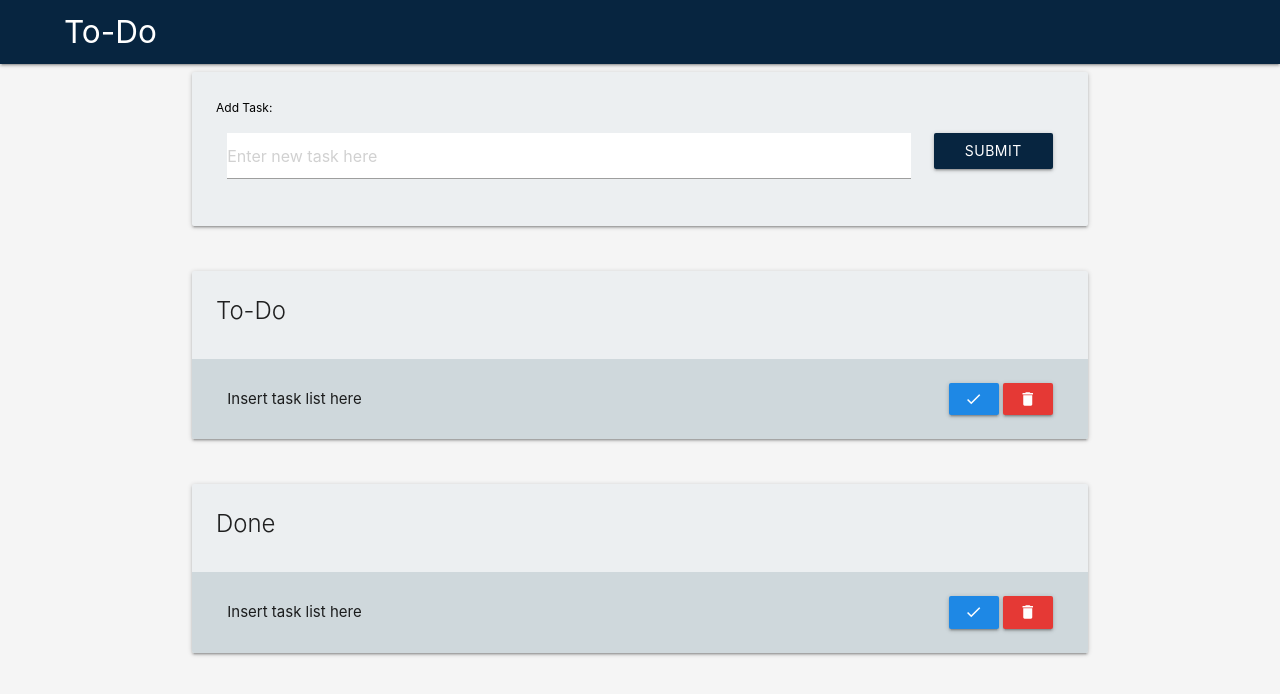
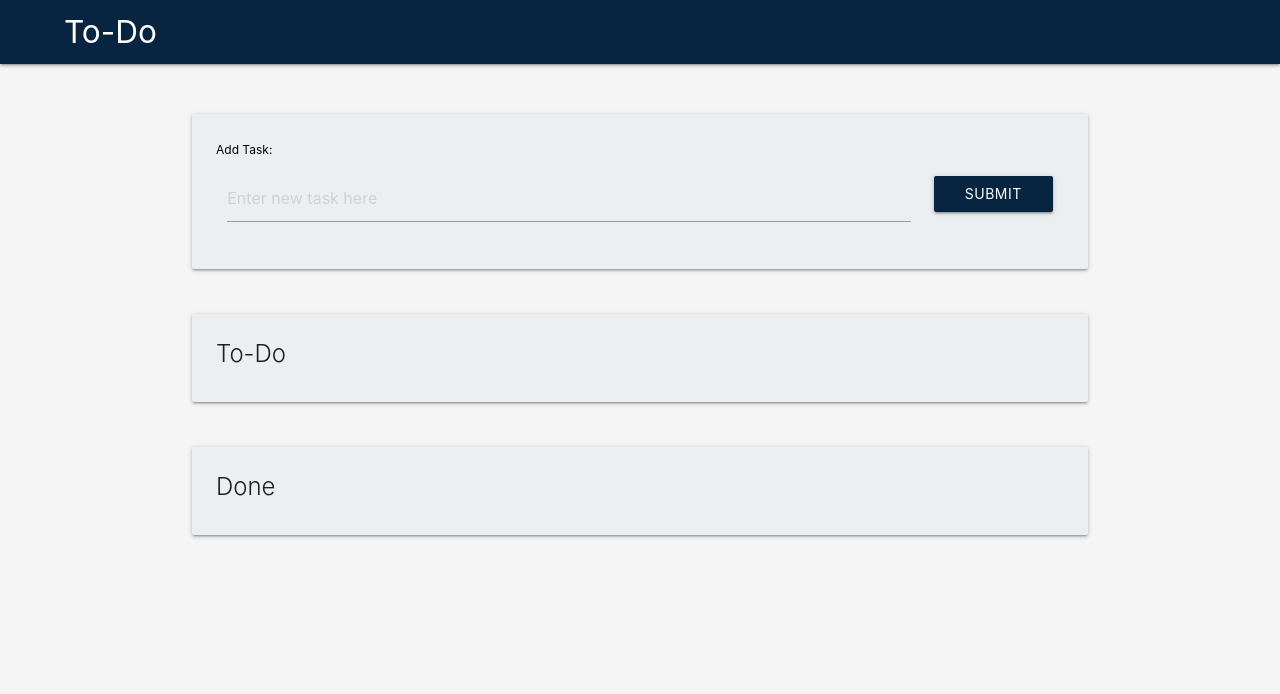
Before and after one commit to PWAPilipinas/hack-to-home-screen, a website: page public/index.html in a window 1280 px wide. Drawn offline with Linux system fonts and the light colour scheme.

Commit message:
feat: update index.html

```diff
--- a/public/index.html
+++ b/public/index.html
@@ -107,13 +107,13 @@
       </nav>
     </div>
 
-    <div class="container">
+    <div class="container" style="margin-top: 50px;">
       <div class="card blue-grey lighten-5">
         <div class="card-content">
           <label for="addNew" class="black-text">Add Task:</label>
           <div class="row input-field">
             <div class="col s12 l10">
-              <input class="white" type="text" id = "new__task" name="new__task" placeholder="Enter new task here" required>
+              <input class="transparent" type="text" id = "new__task" name="new__task" placeholder="Enter new task here" required>
             </div>
             <div class="col s6 m4 l2">
               <button id="submit" class="btn primary-color waves-effect waves-light " type="submit" name="action">Submit
@@ -132,34 +132,18 @@
           <div class="title card-content">
             <div class="card-title">To-Do</div>
           </div>
-          <div class="task-item card-content blue-grey lighten-4 z-depth-0">
-            <div class="row valign-wrapper">
-              <div class="col m9 s8 task-title">Insert task list here</div>
-              <div class="col m3 s4 options right-align">
-                <a data-id="" class="btn-small action check-todo blue darken-1 white-text"><i class="material-icons">check</i></a>
-                <a data-id="" class="btn-small action delete red darken-1 white-text"><i class="material-icons">delete</i></a>
-              </div>
-            </div>
-          </div>
+          <div class="tasks-todo-list"></div>
         </div>
     </div>
 
     <br>
 
-    <div class="container ">
+    <div class="container" style="margin-bottom: 150px;">
         <div class="tasks-done card blue-grey lighten-5">
           <div class="title card-content">
             <div class="card-title">Done</div>
           </div>
-          <div class="task-item card-content blue-grey lighten-4 z-depth-0">
-            <div class="row valign-wrapper">
-              <div class="col m9 s8 task-title">Insert task list here</div>
-              <div class="col m3 s4 options right-align">
-                <a data-id="" class="btn-small action check-done blue darken-1 white-text"><i class="material-icons">check</i></a>
-                <a data-id="" class="btn-small action delete red darken-1 white-text"><i class="material-icons">delete</i></a>
-              </div>
-            </div>
-          </div>
+          <div class="tasks-done-list"></div>
         </div>
     </div>
 
```
